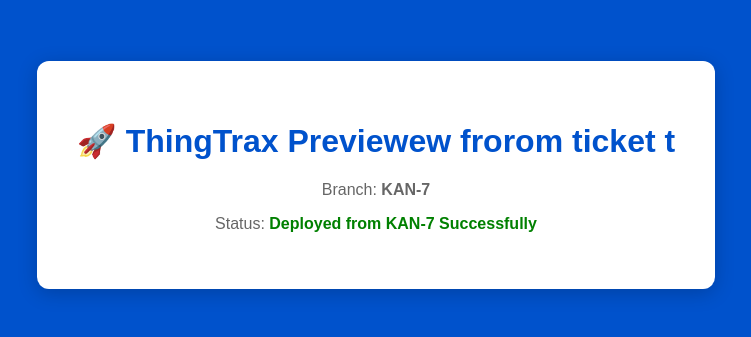
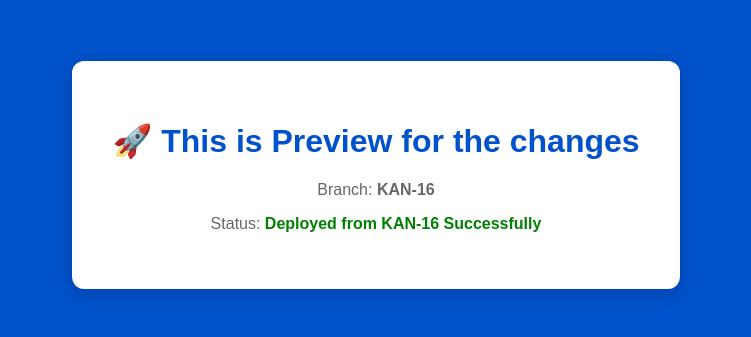
Before and after one commit to hteenvan/environment-preview, a website: page index.html in a window 1280 px wide. Shown: the part 225-562 px from the top of the page, without its empty margins (264-1015 px from the left). Drawn offline with Linux system fonts and the light colour scheme.

Commit message:
Your commit message

```diff
--- a/index.html
+++ b/index.html
@@ -3,7 +3,7 @@
 <head>
   <meta charset="UTF-8">
   <meta name="viewport" content="width=device-width, initial-scale=1.0">
-  <title>ThingTrax Preview</title>
+  <title>Preview</title>
   <style>
     body {
       font-family: Arial, sans-serif;
@@ -27,9 +27,9 @@
 </head>
 <body>
   <div class="card">
-    <h1>🚀 ThingTrax Previewew frorom ticket t </h1>
-    <p>Branch: <strong id="branch">KAN-7</strong></p>
-    <p>Status: <strong style="color:green">Deployed from KAN-7 Successfully</strong></p>
+    <h1>🚀 This is Preview for the changes  </h1>
+    <p>Branch: <strong id="branch">KAN-16</strong></p>
+    <p>Status: <strong style="color:green">Deployed from KAN-16 Successfully</strong></p>
   </div>
 </body>
 </html>
```
